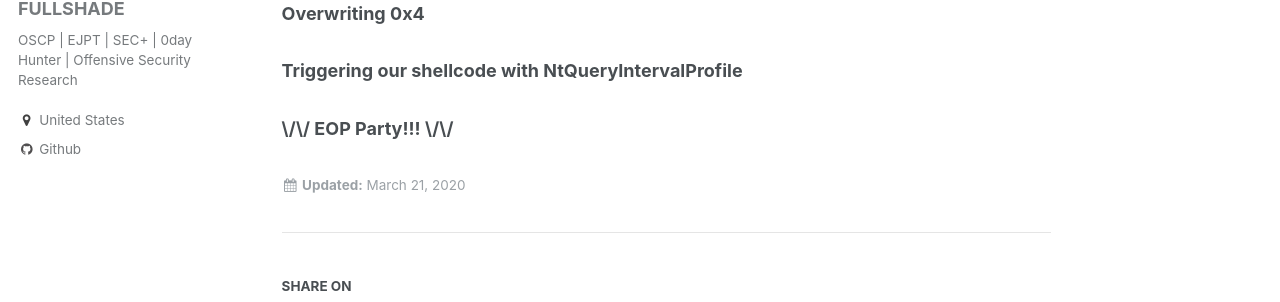
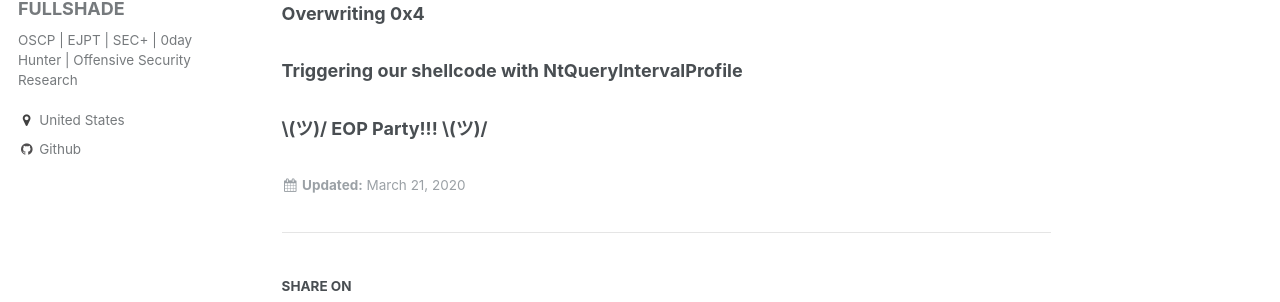
Before and after one commit to asdyxcyxc/FULLSHADE.github.io, a Jekyll site: the page built from _posts/2020-03-21-HEVD-arbitraryoverwrite.md, in a window 1280 px wide and 900 px high, scrolled down 916 px. Shown: the part 158-460 px from the top of the window. Built offline with Jekyll 4.4.1, drawn with Linux system fonts in a browser that asks for light colours; comment, search, counter and statistics services are not loaded.

Commit message:
Update 2020-03-21-HEVD-arbitraryoverwrite.md

```diff
--- a/_posts/2020-03-21-HEVD-arbitraryoverwrite.md
+++ b/_posts/2020-03-21-HEVD-arbitraryoverwrite.md
@@ -31,4 +31,4 @@ This technique  will cover the `HalDispatchTable+0x4` exploitation technique, wh
 
 ### Triggering our shellcode with NtQueryIntervalProfile
 
-### \/\/ EOP Party!!! \/\/
+### \\(ツ)/  EOP Party!!! \\(ツ)/
```
